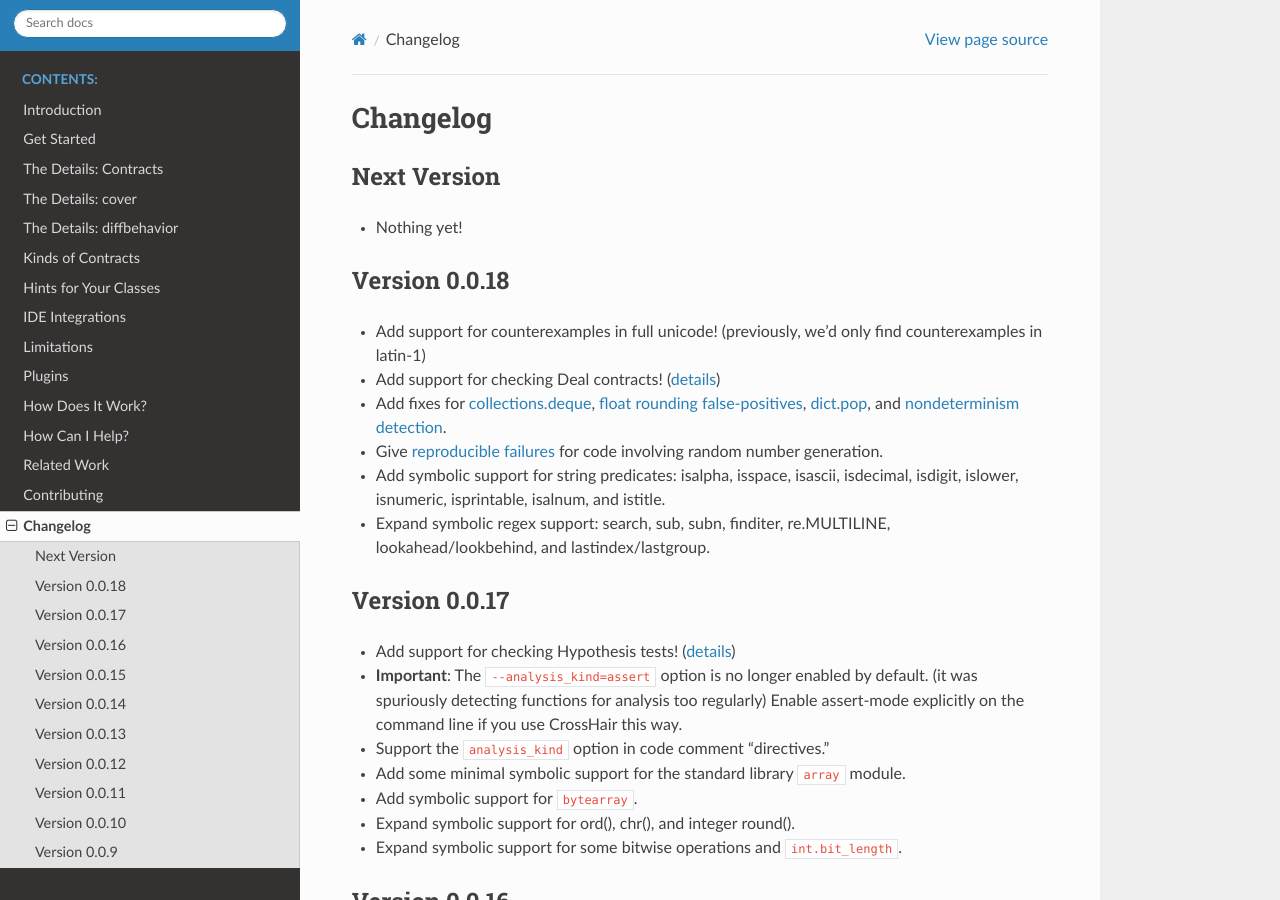
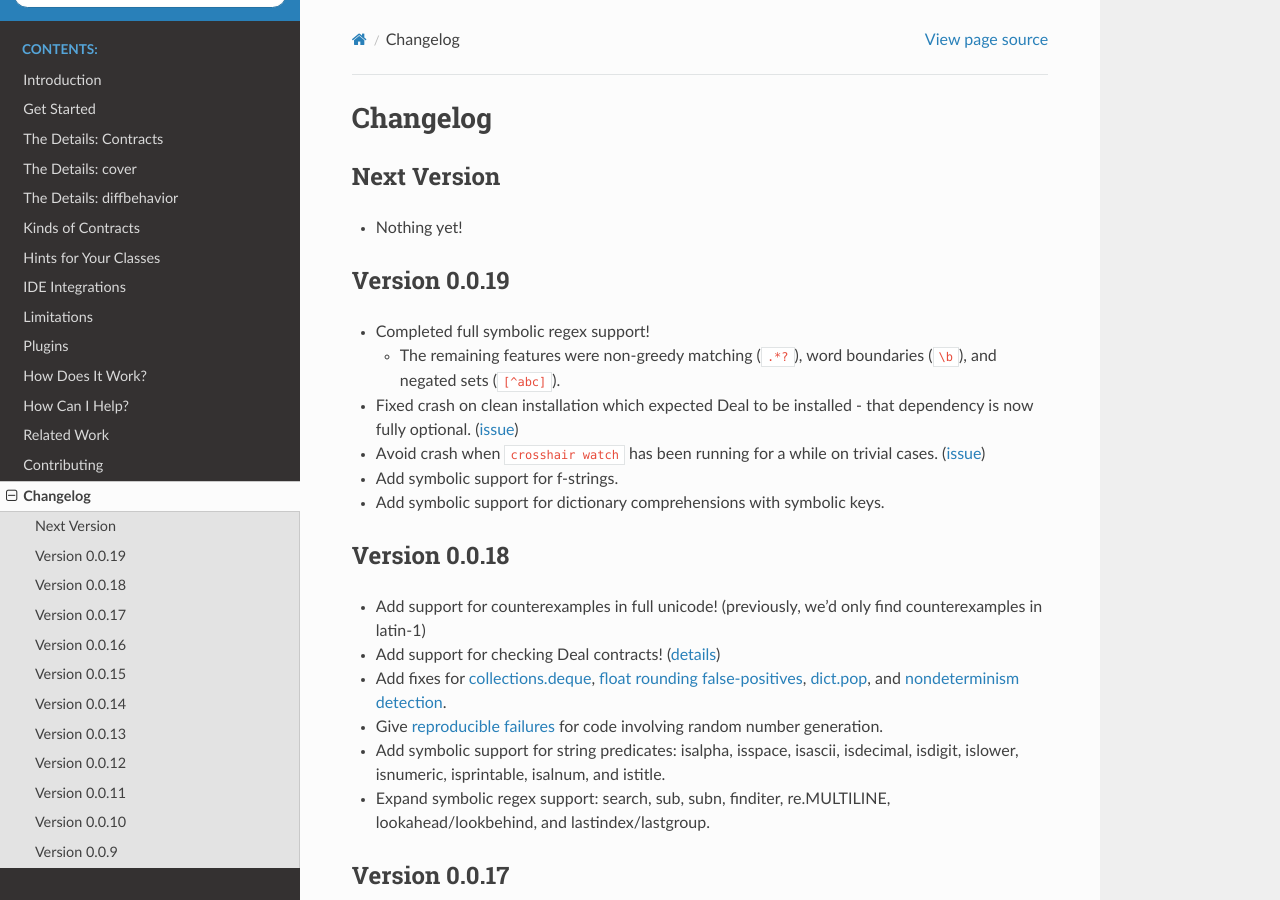
Before and after one commit to pschanely/CrossHair, a Sphinx documentation site: the page built from doc/source/changelog.rst, in a window 1280 px wide and 900 px high. Built offline with Sphinx 7.4.7 and the Read the Docs theme 2.0.0, drawn with Linux system fonts in a browser that asks for light colours; the version number is read from the project's files by our own code.

Commit message:
Bump version to 0.0.19

```diff
--- a/crosshair/__init__.py
+++ b/crosshair/__init__.py
@@ -12,7 +12,7 @@ from crosshair.tracers import NoTracing
 from crosshair.tracers import ResumedTracing
 
 # Do not forget to update in setup.py!
-__version__ = "0.0.18"
+__version__ = "0.0.19"
 __author__ = "Phillip Schanely"
 __license__ = "MIT"
 __status__ = "Alpha"
--- a/doc/source/changelog.rst
+++ b/doc/source/changelog.rst
@@ -7,6 +7,24 @@ Next Version
 ------------
 
 * Nothing yet!
+
+
+Version 0.0.19
+--------------
+
+* Completed full symbolic regex support!
+
+  * The remaining features were non-greedy matching (``.*?``),
+    word boundaries (``\b``),
+    and negated sets (``[^abc]``).
+
+* Fixed crash on clean installation which expected Deal to be installed - that
+  dependency is now fully optional.
+  (`issue <https://github.com/pschanely/CrossHair/issues/132>`__)
+* Avoid crash when ``crosshair watch`` has been running for a while on trivial cases.
+  (`issue <https://github.com/pschanely/CrossHair/issues/131>`__)
+* Add symbolic support for f-strings.
+* Add symbolic support for dictionary comprehensions with symbolic keys.
 
 
 Version 0.0.18
--- a/setup.py
+++ b/setup.py
@@ -14,7 +14,7 @@ from setuptools import setup, find_packages  # type: ignore
 # the pre-commit checks through check_init_and_setup_coincide.py.
 setup(
     name="crosshair-tool",
-    version="0.0.18",  # Update this in crosshair/__init__.py too
+    version="0.0.19",  # Update this in crosshair/__init__.py too
     author="Phillip Schanely",
     author_email="pschanely+vE7F@gmail.com",
     packages=find_packages(),
```
